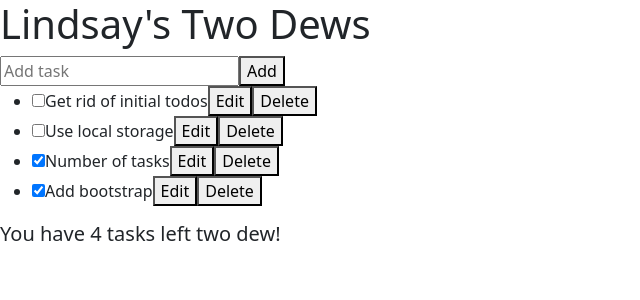
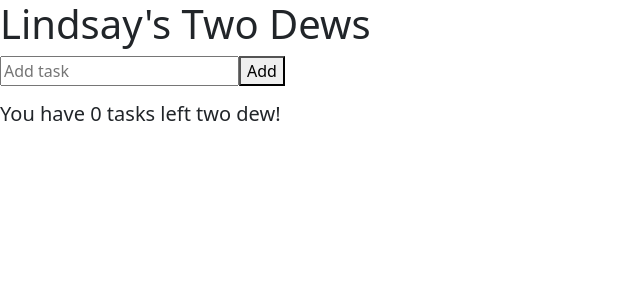
Before and after one commit to Lynz951/react-todo, a React (Create React App) app in the folder app/: page / in a window 1280 px wide. Shown: the top 300 px of the page, without its empty margins (0-640 px from the left). Built offline with nearby package versions, Linux system fonts and the light colour scheme.

Commit message:
major strides

```diff
--- a/app/src/AddTodo.js
+++ b/app/src/AddTodo.js
@@ -12,6 +12,7 @@ export default function AddTodo({ onAddTodo }) {
       <button onClick={() => {
         setTitle('');
         onAddTodo(title);
+        localStorage.setItem('id', 'title'); //works but wrong data being added
       }}>Add</button>
     </>
   )
--- a/app/src/App.js
+++ b/app/src/App.js
@@ -2,18 +2,10 @@ import { useState } from 'react';
 import AddTodo from './AddTodo.js';
 import TaskList from './TaskList.js';
 
-let nextId = 4;
-const initialTodos = [
-  { id: 0, title: 'Get rid of initial todos', done: false },
-  { id: 1, title: 'Use local storage', done: false },
-  { id: 2, title: 'Number of tasks', done: true },
-  { id: 3, title: 'Add bootstrap', done: true },
-];
+let nextId = 0;
 
 export default function TaskApp() {
-  const [todos, setTodos] = useState(
-    initialTodos
-    );
+  const [todos, setTodos] = useState([]);
 
   function handleAddTodo(title) {
     setTodos([
@@ -24,7 +16,7 @@ export default function TaskApp() {
         done: false
       }
     ])
-    localStorage.setItem('id', 'title');
+
   }
 
   function handleChangeTodo(nextTodo) {
```
